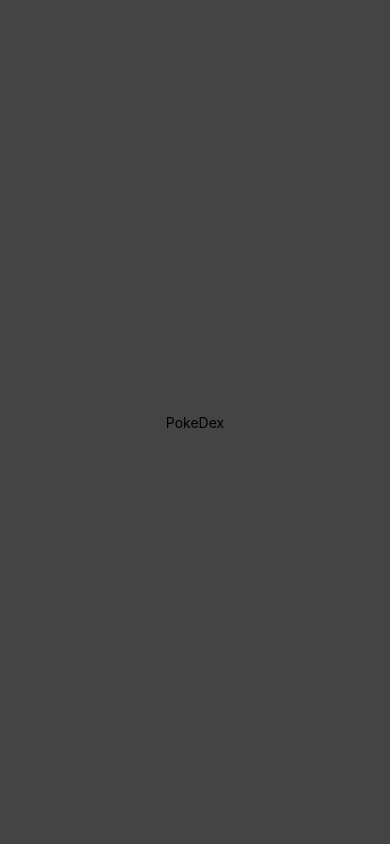
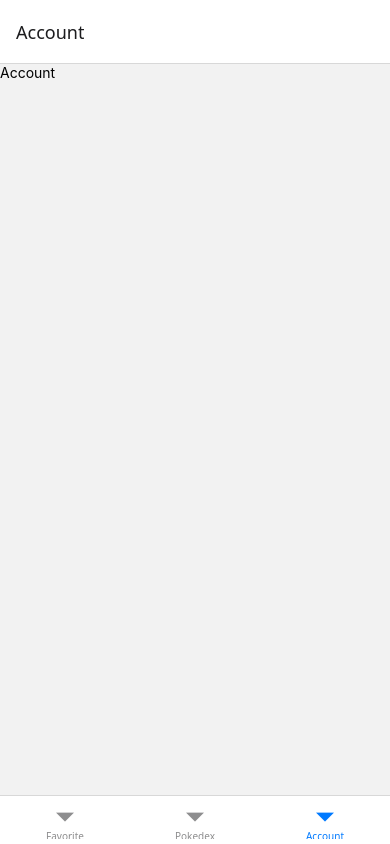
Before and after one commit to ang3lcode/ReactN2, a React Native app: screen /Account in a window 390 px wide. Built offline with nearby package versions, Linux system fonts and the light colour scheme.

Commit message:
feat:add tab and SafeAreaView

```diff
--- a/App.tsx
+++ b/App.tsx
@@ -1,22 +1,12 @@
 import "react-native-gesture-handler";
-import { StyleSheet, Text, View } from "react-native";
+import { SafeAreaView } from "react-native";
 import { NavigationContainer } from "@react-navigation/native";
+import Navigation from "./src/navigation/Navigation";
 
 export default function App() {
    return (
       <NavigationContainer>
-         <View style={styles.container}>
-            <Text>PokeDex</Text>
-         </View>
+         <Navigation />
       </NavigationContainer>
    );
 }
-
-const styles = StyleSheet.create({
-   container: {
-      flex: 1,
-      backgroundColor: "#444",
-      alignItems: "center",
-      justifyContent: "center",
-   },
-});
--- a/src/navigation/Navigation.tsx
+++ b/src/navigation/Navigation.tsx
@@ -1,10 +1,13 @@
-import { View, Text } from "react-native";
-import React from "react";
 import { createBottomTabNavigator } from "@react-navigation/bottom-tabs";
+import Favorite from "../screens/Favorite";
+import Account from "../screens/Account";
+import Pokedex from "../screens/Pokedex";
+
 
 type RootStackParamList = {
-	Home: undefined;
-	Setting: undefined;
+	Favorite: undefined;
+	Pokedex: undefined;
+	Account: undefined;
 };
 
 const Tab = createBottomTabNavigator<RootStackParamList>();
@@ -12,7 +15,9 @@
 export default function Navigation() {
 	return (
 		<Tab.Navigator>
-			<Tab.Screen name="" component={ } />
+			<Tab.Screen name="Favorite" component={Favorite} />
+			<Tab.Screen name="Pokedex" component={Pokedex} />
+			<Tab.Screen name="Account" component={Account} />
 		</Tab.Navigator>
 	);
 }
--- a/src/screens/Account.tsx
+++ b/src/screens/Account.tsx
@@ -1,10 +1,10 @@
-import { View, Text } from "react-native";
+import { SafeAreaView, Text } from "react-native";
 import React from "react";
 
 export default function Account() {
 	return (
-		<View>
+		<SafeAreaView>
 			<Text>Account</Text>
-		</View>
+		</SafeAreaView>
 	);
 }
--- a/src/screens/Favorite.tsx
+++ b/src/screens/Favorite.tsx
@@ -1,10 +1,10 @@
-import { View, Text } from 'react-native'
+import { SafeAreaView, Text } from 'react-native'
 import React from 'react'
 
 export default function Favorite() {
 	return (
-		<View>
+		<SafeAreaView>
 			<Text>Favorite</Text>
-		</View>
+		</SafeAreaView>
 	)
 }
--- a/src/screens/Pokedex.tsx
+++ b/src/screens/Pokedex.tsx
@@ -1,10 +1,10 @@
-import { View, Text } from "react-native";
+import { SafeAreaView, Text } from "react-native";
 import React from "react";
 
 export default function Pokedex() {
 	return (
-		<View>
+		<SafeAreaView>
 			<Text>Pokedex</Text>
-		</View>
+		</SafeAreaView>
 	);
 }
```
